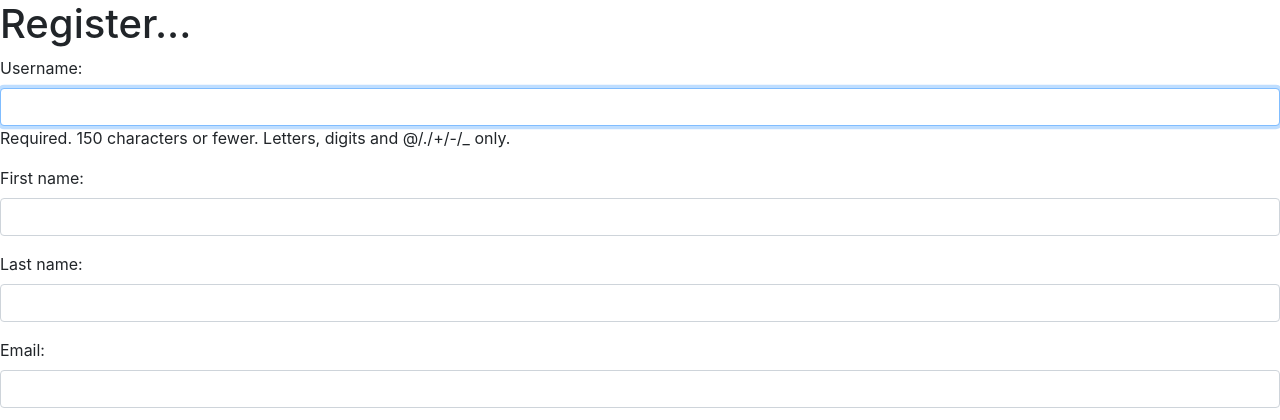
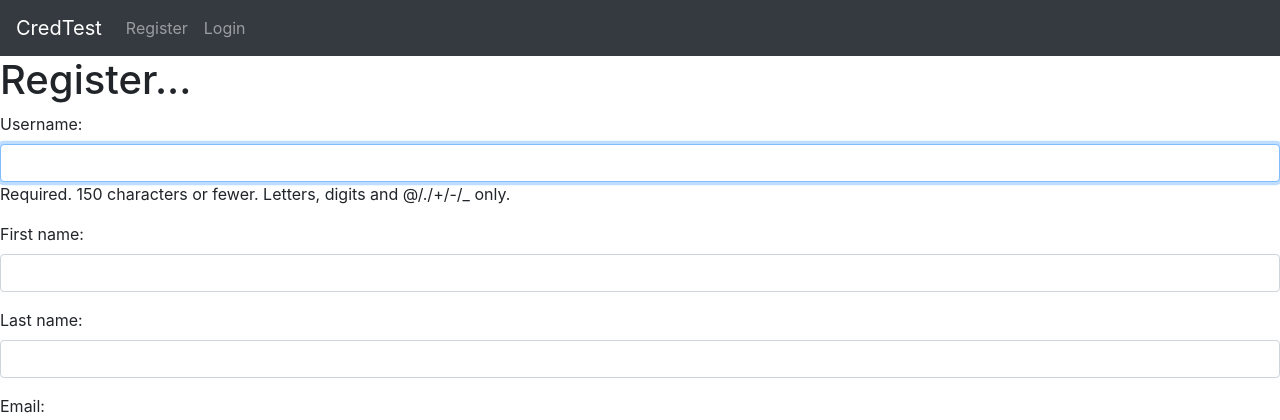
Before and after one commit to ravisvats/credtest, a Django app: page /members/register/ in a window 1280 px wide. Shown: the top 420 px of the page. Run offline with Django 3.2, Linux system fonts and the light colour scheme; some libraries are stand-ins or nearby versions.

Commit message:
Features added, sign up form and login registration buttons

```diff
--- a/credtest/credhome/templates/base.html
+++ b/credtest/credhome/templates/base.html
@@ -11,7 +11,23 @@
     <title>{% block title %}CredicXo Test Website{% endblock %}</title>
   </head>
   <body>
+  <nav class="navbar navbar-expand-lg navbar-dark bg-dark">
+  <a class="navbar-brand" href="{% url 'home' %}">CredTest</a>
+  <button class="navbar-toggler" type="button" data-toggle="collapse" data-target="#navbarSupportedContent" aria-controls="navbarSupportedContent" aria-expanded="false" aria-label="Toggle navigation">
+    <span class="navbar-toggler-icon"></span>
+  </button>
 
+  <div class="collapse navbar-collapse" id="navbarSupportedContent">
+    <ul class="navbar-nav mr-auto">
+      <li class="nav-item">
+        <a class="nav-link" href="{% url 'register' %}">Register</a>
+      </li>
+      <li class="nav-item">
+        <a class="nav-link" href="{% url 'login' %}">Login</a>
+      </li>
+    </ul>
+  </div>
+</nav>
 
   {% block content %}
 
--- a/credtest/credtest/settings.py
+++ b/credtest/credtest/settings.py
@@ -108,3 +108,6 @@ USE_TZ = True
 # https://docs.djangoproject.com/en/3.1/howto/static-files/
 
 STATIC_URL = '/static/'
+
+LOGIN_REDIRECT_URL ='home'
+LOGOUT_REDIRECT_URL = 'home'
--- a/credtest/members/views.py
+++ b/credtest/members/views.py
@@ -1,4 +1,3 @@
-from django.shortcuts import render, get_object_or_404
 from django.views import generic
 from django.views.generic import DetailView, CreateView
 from django.contrib.auth.forms import UserCreationForm, UserChangeForm, PasswordChangeForm
@@ -8,5 +7,5 @@ from .forms import SignUpForm
 
 class UserRegisterView(generic.CreateView):
     form_class = SignUpForm
-    template_name = 'register.html'
+    template_name = 'registration/register.html'
     success_url = reverse_lazy('login')
```
Also changed, not shown: credtest/members/templates/registration/login.html (added, +12 -0 lines), credtest/db.sqlite3, credtest/members/templates/registration/register.html (renamed from credtest/members/templates/register.html).
